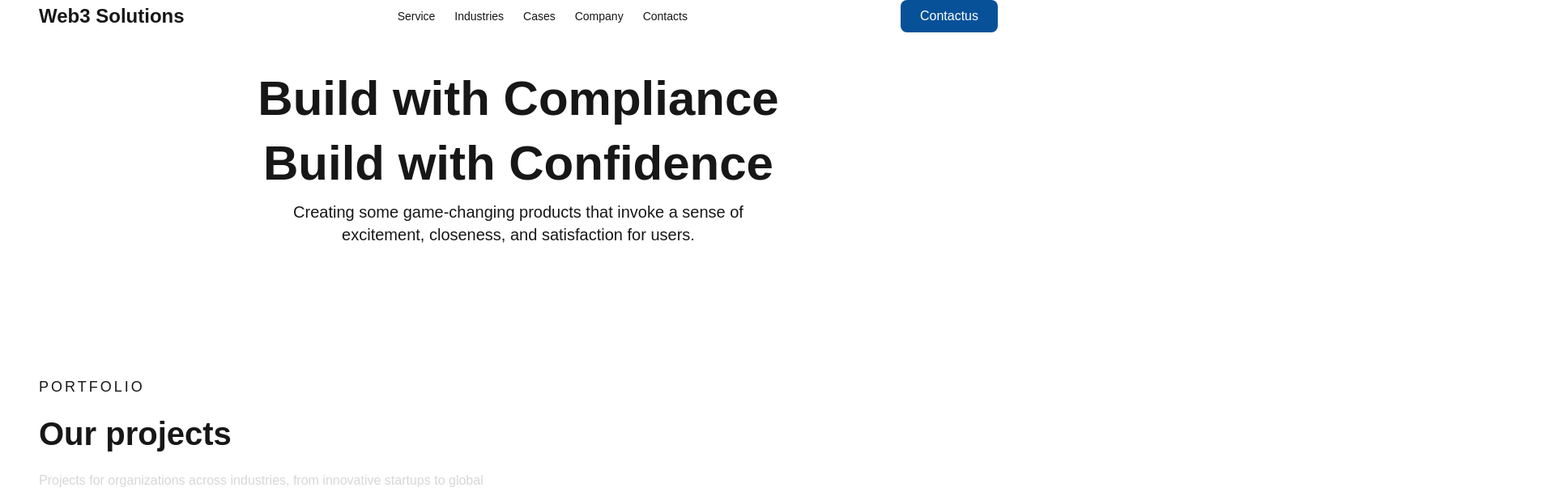
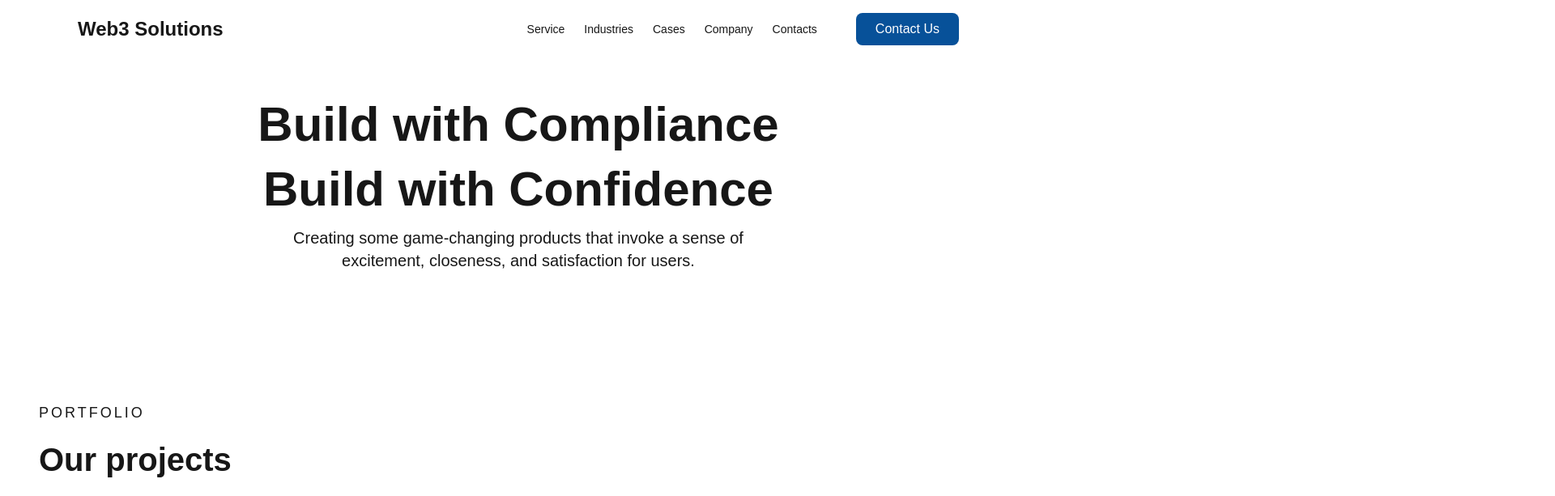
Before and after one commit to Adityaverma1998/web-3-solution, a Next.js app: page / in a window 1280 px wide. Shown: the top 613 px of the page at 81% size, 1920 px wide, since content can reach past the window. Built offline with nearby package versions, Linux system fonts and the light colour scheme.

Commit message:
mod: make header resposive

```diff
--- a/package.json
+++ b/package.json
@@ -20,6 +20,7 @@
     "gsap": "^3.13.0",
     "js-cookie": "^3.0.5",
     "js-cookies": "^1.0.4",
+    "lucide-react": "^0.507.0",
     "next": "15.3.1",
     "react": "^19.0.0",
     "react-cookie": "^8.0.1",
--- a/src/app/globals.css
+++ b/src/app/globals.css
@@ -86,6 +86,10 @@ body {
   /* color: #FFFFFF26; */
 }
 
+.tech-stack {
+  position: relative;
+  overflow: hidden; /* This clips ::before and ::after */
+}
 
 .tech-stack::after {
   overflow: visible;
--- a/src/components/header/index.tsx
+++ b/src/components/header/index.tsx
@@ -1,21 +1,42 @@
 'use client';
-import React from 'react';
+import React, { useState, useEffect } from 'react';
+import { Menu, X } from 'lucide-react';
 
 const navItems: string[] = ['Service', 'Industries', 'Cases', 'Company', 'Contacts'];
 
-const Logo = () => {
-  return (
+const Logo = () => (
   <div>
     <h2 className="text-2xl font-bold">Web3 Solutions</h2>
   </div>
 );
+
+const Header = () => {
+  const [isOpen, setIsOpen] = useState(false);
+  const [isMobile, setIsMobile] = useState(false);
+
+  // Dynamically detect screen size
+  useEffect(() => {
+    const checkScreenSize = () => {
+      const mobile = window.innerWidth < 1024; // Tailwind 'lg' breakpoint
+      setIsMobile(mobile);
+
+      if (!mobile) setIsOpen(false); // Auto-close drawer on desktop
     };
 
-const Header = () => {
+    checkScreenSize();
+    window.addEventListener('resize', checkScreenSize);
+    return () => window.removeEventListener('resize', checkScreenSize);
+  }, []);
+
+  const toggleMenu = () => setIsOpen((prev) => !prev);
+
   return (
-    <header className="flex flex-col lg:flex-row items-center justify-between ">
+    <header className="relative z-50 flex items-center justify-between px-4 py-4 lg:px-12">
       <Logo />
-      <nav className="mt-4 lg:mt-0">
+
+      {/* Desktop Nav */}
+      {!isMobile && (
+        <nav className="flex items-center gap-6">
           <ul className="flex gap-6 text-sm font-medium">
             {navItems.map((item, index) => (
               <li key={index} className="hover:text-blue-600 cursor-pointer">
@@ -23,8 +44,37 @@ const Header = () => {
               </li>
             ))}
           </ul>
+          <button className="ml-6 bg-[#075199] text-white py-2 px-6 rounded-[8px]">
+            Contact Us
+          </button>
         </nav>
-      <button className='bg-[#075199] text-[#fff] py-2 px-6 rounded-[8px]'>Contactus</button>
+      )}
+
+      {/* Mobile Hamburger */}
+      {isMobile && (
+        <button onClick={toggleMenu}>
+          {isOpen ? <X size={24} /> : <Menu size={24} />}
+        </button>
+      )}
+
+      {/* Mobile Drawer */}
+      {isMobile && isOpen && (
+        <div className="fixed top-0 right-0 w-[80%] h-full bg-[#000] shadow-lg p-6 flex flex-col gap-6 z-40 transition-all duration-300 ease-in-out">
+          <button className="self-end" onClick={toggleMenu}>
+            <X size={24} />
+          </button>
+          <ul className="flex flex-col gap-4 text-lg font-medium">
+            {navItems.map((item, index) => (
+              <li key={index} className="hover:text-blue-600 cursor-pointer">
+                {item}
+              </li>
+            ))}
+          </ul>
+          <button className="bg-[#075199] text-white py-2 px-6 rounded-[8px] w-fit mt-4">
+            Contact Us
+          </button>
+        </div>
+      )}
     </header>
   );
 };
```
Also changed, not shown: 1 other file (tests, documents, lock files or other folders). Lines whose indentation alone changed are shown as unchanged.
